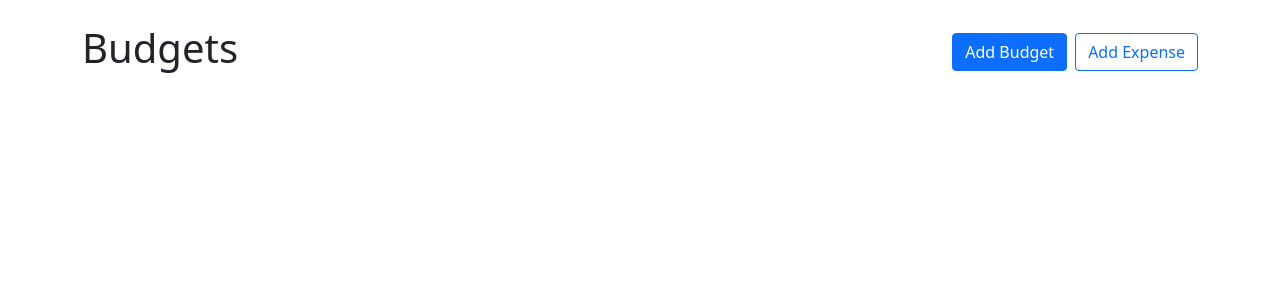
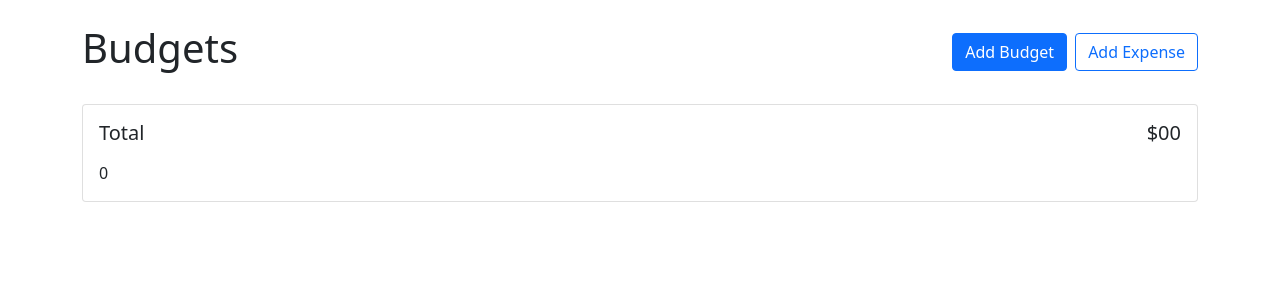
Before and after one commit to BlackKnightZERO/React_Budget_App, a React (Create React App) app: page / in a window 1280 px wide. Shown: the top 300 px of the page. Built offline with nearby package versions, Linux system fonts and the light colour scheme.

Commit message:
added-total-card-and-uncategorized-card

```diff
--- a/src/App.js
+++ b/src/App.js
@@ -6,6 +6,8 @@ import { Button, Container, Stack } from "react-bootstrap";
 import AddBudgetModal from "./components/AddBudgetModal";
 import AddExpenseModal from "./components/AddExpenseModal";
 import BudgetCard from "./components/BudgetCard";
+import TotalBudgetCard from "./components/TotalBudgetCard";
+import UncategorizedBudgetCard from "./components/UncategorizedBudgetCard";
 import { useBudgets, UNCATEGORIZED_BUDGET_ID } from "./context/BudgetsContext";
 
 function App() {
@@ -27,7 +29,6 @@ function App() {
   }
 
   const handleAddExpenseModal = (budgetId) => {
-    // console.log(budgetId)
     setShowAddExpenseModal(true)
     setAddExpenseModalBudgetId(budgetId)
   }
@@ -63,6 +64,8 @@ function App() {
               })
           }
 
+          <UncategorizedBudgetCard handleAddExpenseModal={ () => handleAddExpenseModal(UNCATEGORIZED_BUDGET_ID) } />
+          <TotalBudgetCard />
         </div>
 
       </Container>
--- a/src/components/BudgetCard.js
+++ b/src/components/BudgetCard.js
@@ -9,7 +9,7 @@ const getProgressBarVariant = (amount, max) => {
     return "danger"
 }
 
-const BudgetCard = ({ name, amount, max, gray, handleAddExpenseModal }) => {
+const BudgetCard = ({ name, amount, max, gray, handleAddExpenseModal, hideButtons }) => {
 
     const classNames = []
 
@@ -26,14 +26,21 @@ const BudgetCard = ({ name, amount, max, gray, handleAddExpenseModal }) => {
                 <Card.Title className="d-flex justify-content-between align-items-baseline fw-normal mb-3">
                     <div className="me-2">{name}</div>
                     <div className="d-flex align-items-baseline">
-                        { currencyFormatter.format(amount) }<span className="text-muted fs-6 ms-1"> / { currencyFormatter.format(max) }</span>
+                        { currencyFormatter.format(amount) }
+                        { max && (
+                            <span className="text-muted fs-6 ms-1"> / { currencyFormatter.format(max) }</span>
+                        )}
                     </div>
                 </Card.Title>
-                <ProgressBar className="rounded-pill" variant={ getProgressBarVariant(amount, max) } min={0} max={max} now={amount} />
-                <Stack direction="horizontal" gap="2" className="mt-4" >
+                { max && (
+                    <ProgressBar className="rounded-pill" variant={ getProgressBarVariant(amount, max) } min={0} max={max} now={amount} />
+                )}
+                { !hideButtons && (
+                    <Stack direction="horizontal" gap="2" className="mt-4" >
                     <Button variant="outline-primary" className="ms-auto" onClick={ handleAddExpenseModal }>Add Expense</Button>
                     <Button variant="outline-secondary">View Expense</Button>
-                </Stack>
+                    </Stack>
+                ) }
             </Card.Body>
         </Card>
         </>
--- /dev/null
+++ b/src/components/TotalBudgetCard.js
@@ -0,0 +1,17 @@
+import BudgetCard from "./BudgetCard"
+import { useBudgets } from '../context/BudgetsContext'
+
+const TotalBudgetCard = () => {
+
+    const { budgets, expenses } = useBudgets()
+
+    const totalBudgets = budgets.reduce((total, budget) => total + budget.max, 0)
+    const totalExpenses = expenses.reduce((total, expense) => total + expense.amount, 0)
+
+    return (
+        <BudgetCard name="Total" amount={ totalExpenses } max={ totalBudgets } hideButtons />
+    )
+
+}
+
+export default TotalBudgetCard
--- /dev/null
+++ b/src/components/UncategorizedBudgetCard.js
@@ -0,0 +1,16 @@
+import BudgetCard from "./BudgetCard"
+import { useBudgets, UNCATEGORIZED_BUDGET_ID } from '../context/BudgetsContext'
+
+const UncategorizedBudgetCard = (props) => {
+
+    const { getBudgetExpenses } = useBudgets()
+    const amount = getBudgetExpenses(UNCATEGORIZED_BUDGET_ID).reduce((total, expense) => total + expense.amount, 0)
+
+    if(amount===0) return null
+
+    return (
+        <BudgetCard name="Uncategorized" amount={ amount } gray {...props} />
+    )
+}
+
+export default UncategorizedBudgetCard
```
